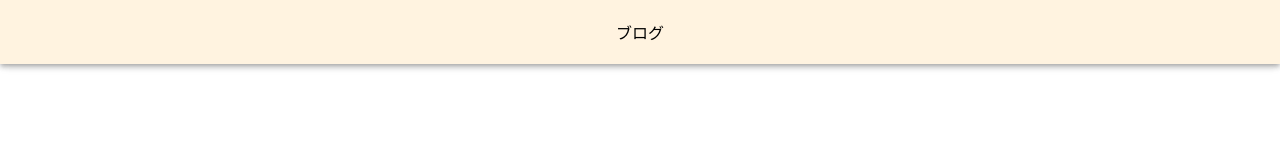
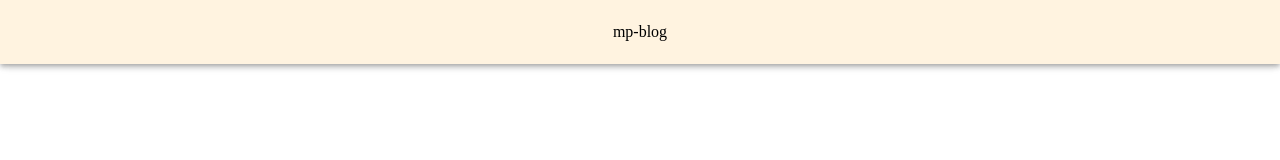
Before and after one commit to mp-gumi/mp-website, a Next.js app: page /404 in a window 1280 px wide. Shown: the top 160 px of the page. Built offline with nearby package versions, Linux system fonts and the light colour scheme.

Commit message:
fix: change web title

```diff
--- a/src/components/Header/index.tsx
+++ b/src/components/Header/index.tsx
@@ -26,7 +26,7 @@ function Header(): JSX.Element {
       <AppBar color="primary">
         <Toolbar css={innerStyle}>
           <Link href="/">
-            <a css={anchorStyle}>ブログ</a>
+            <a css={anchorStyle}>mp-blog</a>
           </Link>
         </Toolbar>
       </AppBar>
```
